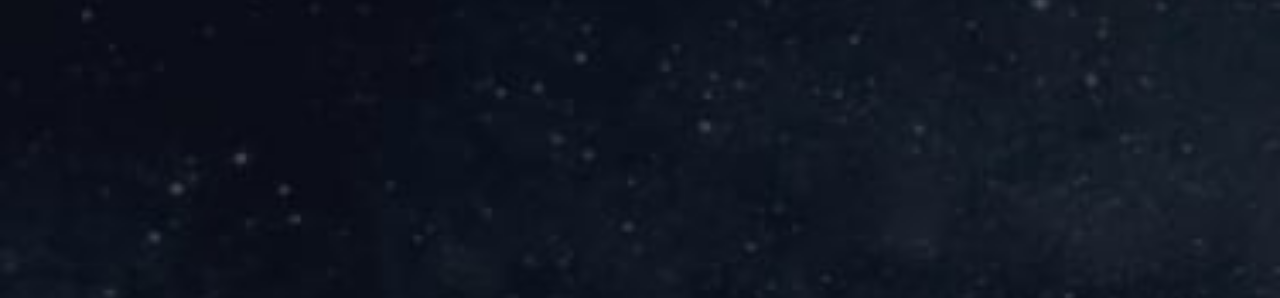
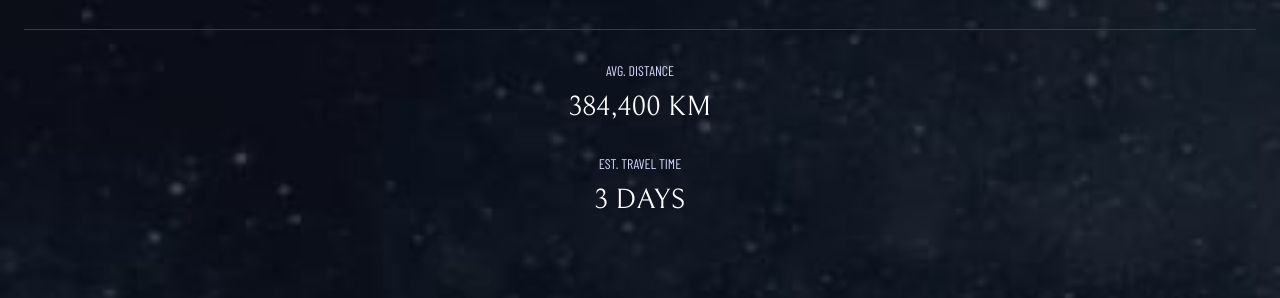
Before and after one commit to rachidbend/space-tourism-website-main, a plain HTML site: page destination/destination.html in a window 1280 px wide. Shown: the part 502-800 px from the top of the page. Drawn offline with Linux system fonts and the light colour scheme.

Commit message:
added some more contetn to the destination page

```diff
--- a/destination/destination.css
+++ b/destination/destination.css
@@ -44,6 +44,9 @@
   border-bottom: 3px solid var(--color-white);
 }
 .palnet__description {
+  padding-bottom: 3.2rem;
+  margin-bottom: 3.2rem;
+  border-bottom: 1px solid #383b4b;
 }
 .planet__text {
   font-family: 'Barlow', serif;
@@ -51,3 +54,21 @@
   font-size: 1.5rem;
   line-height: 1.5;
 }
+
+.avr-distance-label,
+.est-time-label {
+  font-size: 1.4rem;
+  text-transform: uppercase;
+  color: var(--color-blue-light);
+  font-family: 'Barlow Condensed', sans-serif;
+  font-weight: 400;
+  margin-bottom: 1.2rem;
+}
+.avr-distance,
+.est-time {
+  font-size: 2.8rem;
+  font-family: 'Bellefair', serif;
+  text-transform: uppercase;
+  color: var(--color-white);
+  margin-bottom: 3.2rem;
+}
--- a/destination/destination.html
+++ b/destination/destination.html
@@ -95,7 +95,13 @@
             11 landing sites.
           </p>
         </div>
-        <div class="planet__info"></div>
+        <div class="planet__info">
+          <h6 class="avr-distance-label">avg. distance</h6>
+          <p class="avr-distance">384,400 km</p>
+
+          <h6 class="est-time-label">est. travel time</h6>
+          <p class="est-time">3 days</p>
+        </div>
       </div>
     </main>
   </body>
--- a/starter-code/style.css
+++ b/starter-code/style.css
@@ -10,7 +10,8 @@
   font-family: 'Barlow';
   src: url('assets/Fonts/Barlow/Barlow-Regular.ttf');
 }
-/* font-family: 'Barlow Condensed', sans-serif;
+/*
+font-family: 'Barlow Condensed', sans-serif;
 font-family: 'Bellefair', serif;
 font-family: 'Barlow', serif;
 */
```
